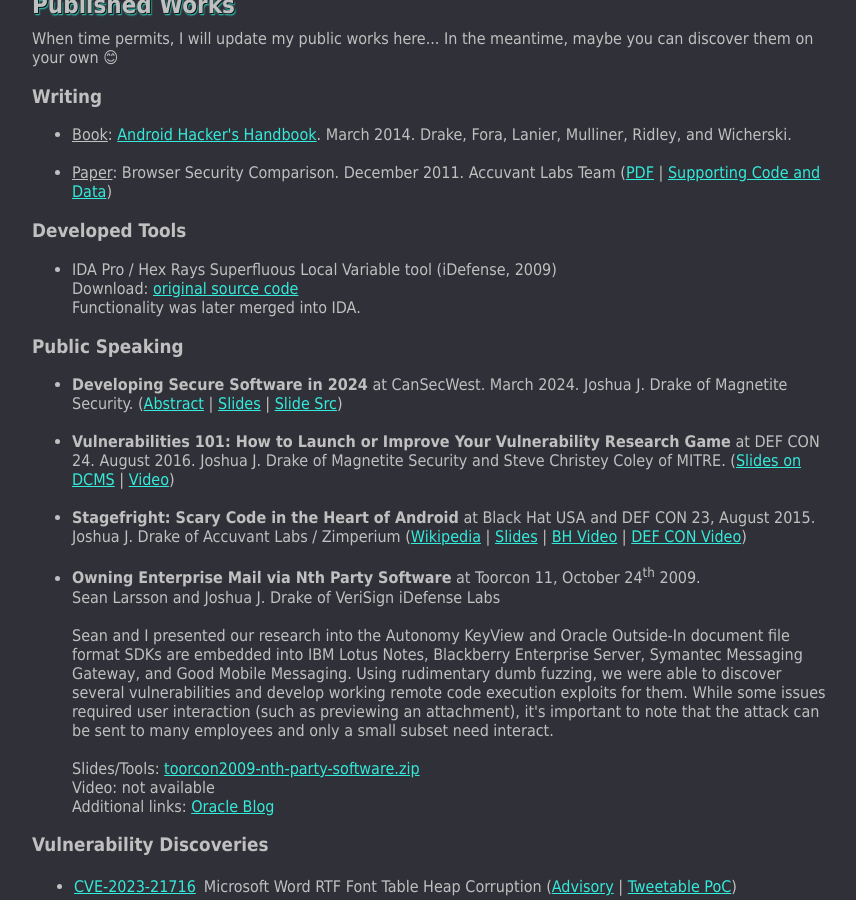
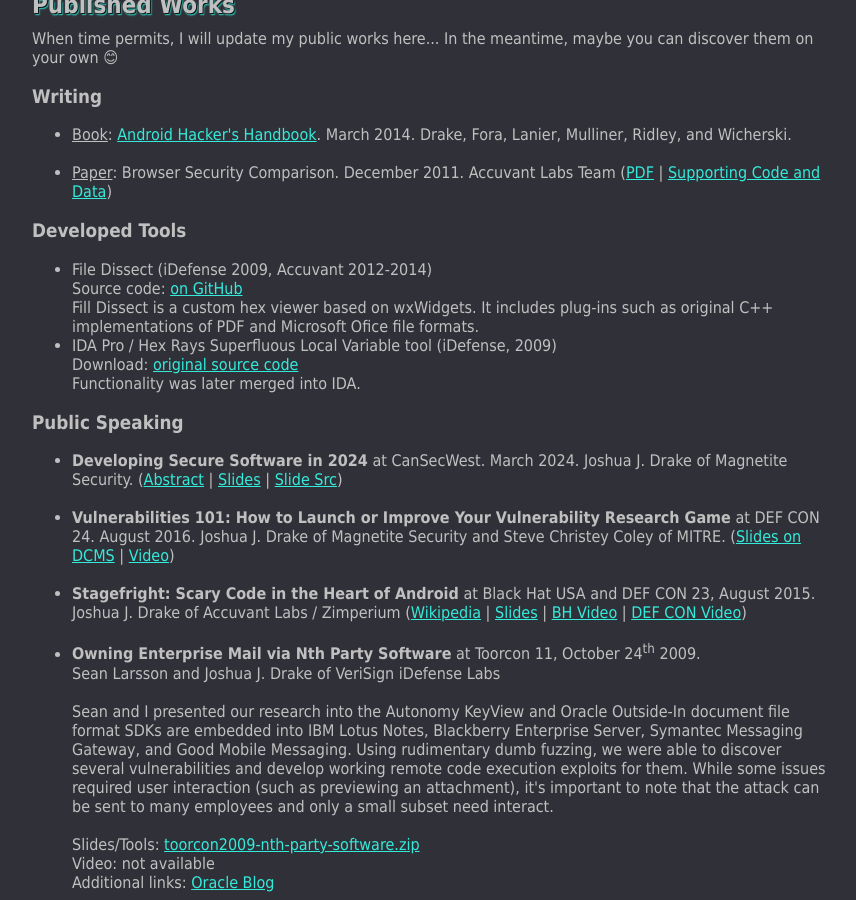
Before and after one commit to jduck/jduck.github.com, a Jekyll site: the page built from index.html, in a window 1280 px wide and 900 px high, scrolled down 814 px. Shown: the whole window, without its empty margins (208-1064 px from the left). Built offline with Jekyll 4.4.1, drawn with Linux system fonts in a browser that asks for light colours.

Commit message:
Add a link to File Dissect

```diff
--- a/index.html
+++ b/index.html
@@ -59,6 +59,11 @@
 
 <h3>Developed Tools</h3>
 <ul>
+  <li>File Dissect (iDefense 2009, Accuvant 2012-2014)<br />
+Source code: <a href="https://github.com/jduck/file-dissect">on GitHub</a><br />
+Fill Dissect is a custom hex viewer based on wxWidgets. It includes plug-ins such as original C++ implementations of PDF and Microsoft Ofice file formats.
+</li>
+
 <li>IDA Pro / Hex Rays Superfluous Local Variable tool (iDefense, 2009)<br />
 Download: <a href="https://github.com/jduck/sf_lvars">original source code</a><br />
 Functionality was later merged into IDA.
```
